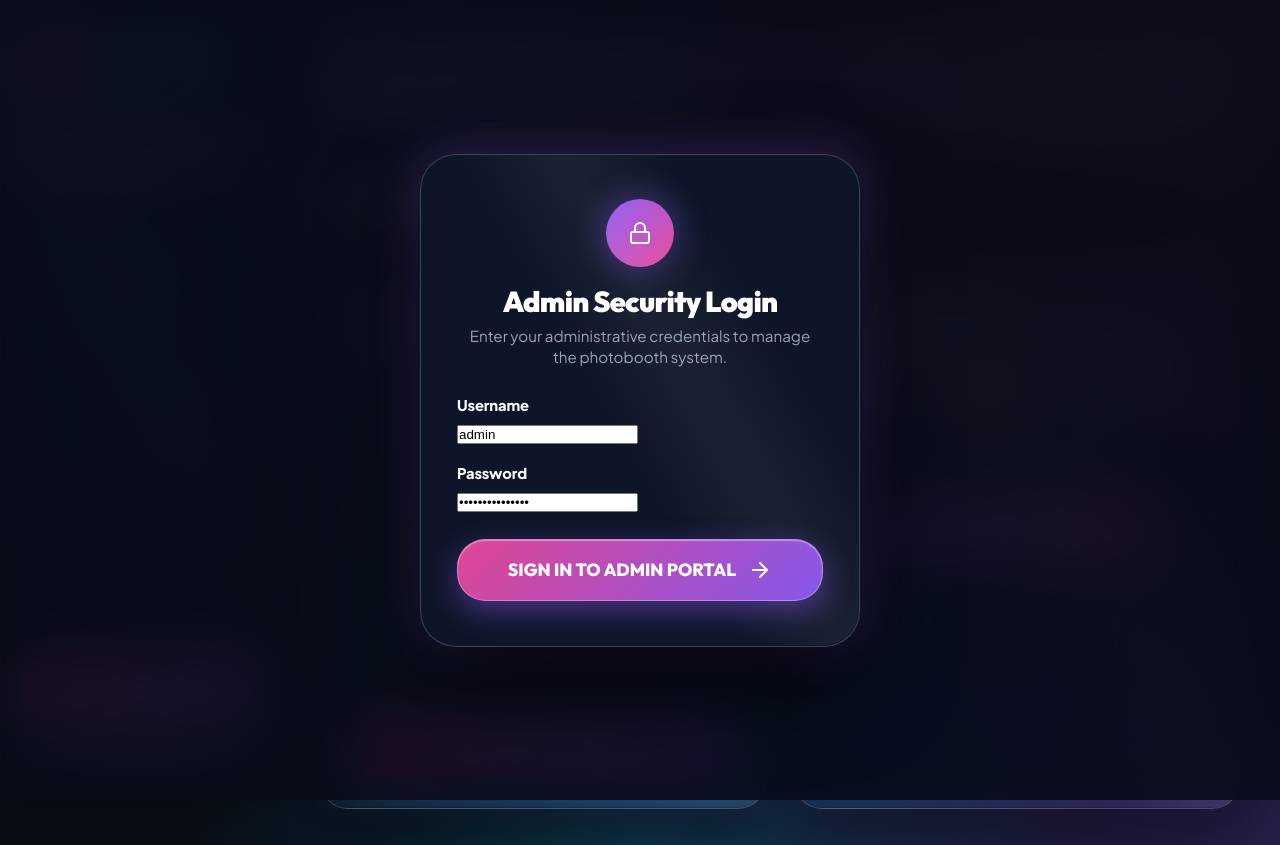
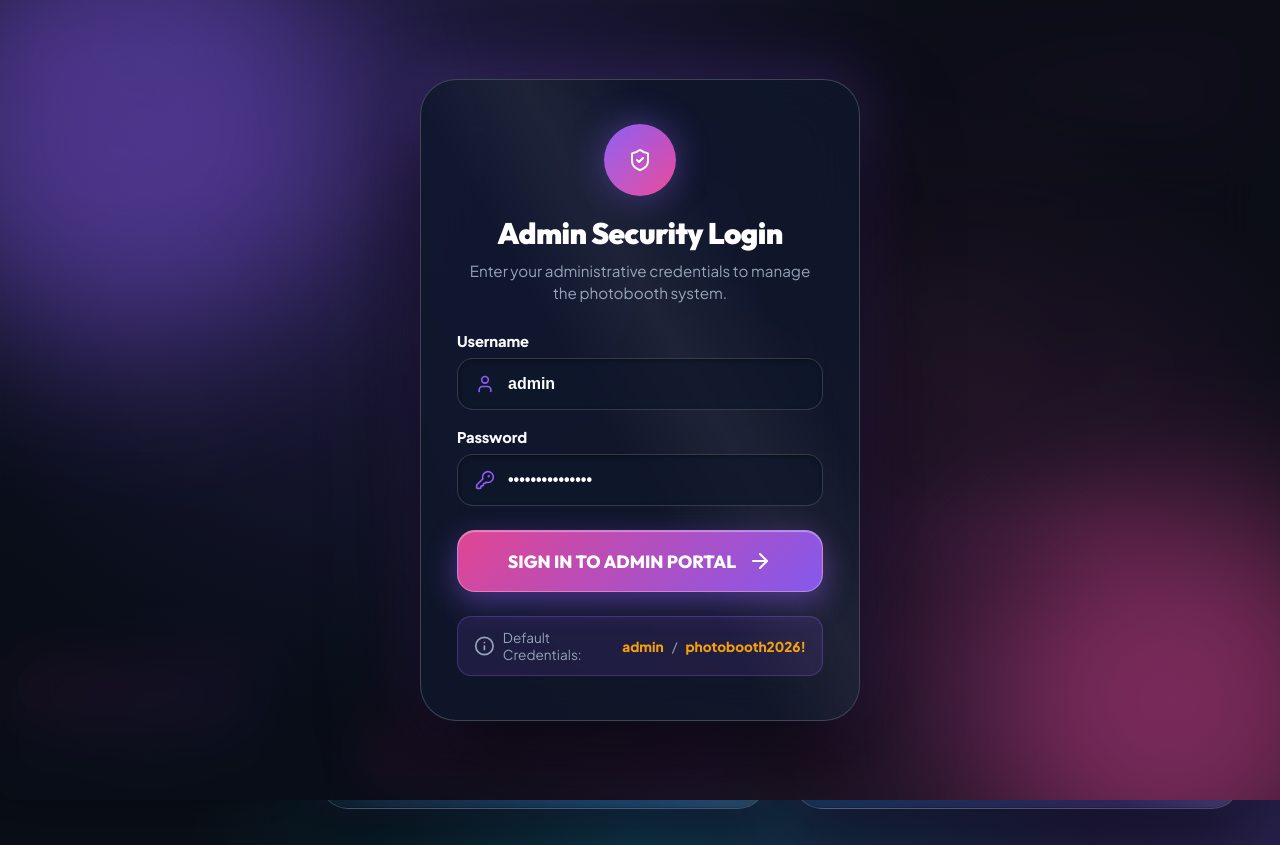
Before and after one commit to Gabs64/photobooth-system, a website: page public/admin/index.html in a window 1280 px wide. Drawn offline with nearby package versions, Linux system fonts and the light colour scheme; no server answers.

Commit message:
Redesign Admin Login screen with Liquid Glass aesthetics, icons, and credentials hint

```diff
--- a/public/admin/admin.css
+++ b/public/admin/admin.css
@@ -397,9 +397,11 @@
 .admin-login-overlay {
   position: fixed;
   top: 0; left: 0; right: 0; bottom: 0;
-  background: rgba(9, 13, 22, 0.92);
-  backdrop-filter: blur(28px) saturate(200%);
-  -webkit-backdrop-filter: blur(28px) saturate(200%);
+  background: radial-gradient(circle at 30% 20%, rgba(139, 92, 246, 0.2), transparent 50%),
+              radial-gradient(circle at 70% 80%, rgba(236, 72, 153, 0.15), transparent 50%),
+              rgba(9, 13, 22, 0.94);
+  backdrop-filter: blur(32px) saturate(200%);
+  -webkit-backdrop-filter: blur(32px) saturate(200%);
   z-index: 10000;
   display: flex;
   align-items: center;
@@ -408,6 +410,7 @@
   opacity: 0;
   pointer-events: none;
   transition: opacity 0.35s ease;
+  overflow: hidden;
 }
 
 .admin-login-overlay.active {
@@ -415,15 +418,43 @@
   pointer-events: auto;
 }
 
+.login-bg-blob {
+  position: absolute;
+  border-radius: 50%;
+  filter: blur(80px);
+  opacity: 0.45;
+  pointer-events: none;
+}
+
+.login-bg-blob.blob-1 {
+  width: 450px;
+  height: 450px;
+  background: var(--color-primary);
+  top: -100px;
+  left: -100px;
+  animation: liquidFloat 8s ease-in-out infinite alternate;
+}
+
+.login-bg-blob.blob-2 {
+  width: 400px;
+  height: 400px;
+  background: var(--color-secondary);
+  bottom: -100px;
+  right: -100px;
+  animation: liquidFloat 10s ease-in-out infinite alternate-reverse;
+}
+
 .admin-login-card {
+  position: relative;
+  z-index: 10;
   max-width: 440px;
   width: 100%;
   padding: 44px 36px;
   border-radius: 36px;
-  background: rgba(15, 23, 42, 0.94);
+  background: rgba(15, 23, 42, 0.88);
   border: 1px solid rgba(255, 255, 255, 0.2);
-  box-shadow: 0 35px 90px rgba(0, 0, 0, 0.8), 0 0 50px rgba(139, 92, 246, 0.35);
-  transform: scale(0.9) translateY(20px);
+  box-shadow: 0 35px 90px rgba(0, 0, 0, 0.85), 0 0 60px rgba(139, 92, 246, 0.3);
+  transform: scale(0.88) translateY(20px);
   transition: transform 0.35s cubic-bezier(0.175, 0.885, 0.32, 1.275);
 }
 
@@ -437,36 +468,82 @@
 }
 
 .login-icon {
-  width: 68px;
-  height: 68px;
+  width: 72px;
+  height: 72px;
   border-radius: 50%;
   background: linear-gradient(135deg, var(--color-primary), var(--color-secondary));
   color: #FFF;
   display: flex;
   align-items: center;
   justify-content: center;
-  margin: 0 auto 16px;
-  font-size: 2.2rem;
+  margin: 0 auto 18px;
+  font-size: 2.3rem;
   box-shadow: 0 0 35px var(--color-primary-glow);
+  animation: pulseGlow 2.5s infinite ease-in-out;
 }
 
 .login-header h2 {
-  font-size: 1.8rem;
+  font-size: 1.85rem;
   font-weight: 900;
   color: #FFFFFF;
-  margin-bottom: 6px;
+  margin-bottom: 8px;
+  letter-spacing: -0.02em;
 }
 
 .login-header p {
   font-size: 0.95rem;
   color: var(--color-text-muted);
-  line-height: 1.4;
+  line-height: 1.45;
 }
 
 .admin-login-form {
   display: flex;
   flex-direction: column;
-  gap: 20px;
+  gap: 18px;
+}
+
+.input-icon-wrapper {
+  position: relative;
+  display: flex;
+  align-items: center;
+  width: 100%;
+}
+
+.input-field-icon {
+  position: absolute;
+  left: 18px;
+  color: var(--color-primary);
+  width: 20px;
+  height: 20px;
+  pointer-events: none;
+  z-index: 5;
+  transition: color 0.25s ease;
+}
+
+.login-input {
+  width: 100%;
+  height: 52px;
+  padding: 0 18px 0 50px;
+  border-radius: 16px;
+  background: rgba(15, 23, 42, 0.65);
+  border: 1px solid rgba(255, 255, 255, 0.15);
+  color: #FFFFFF;
+  font-size: 1rem;
+  font-weight: 600;
+  transition: all 0.25s cubic-bezier(0.4, 0, 0.2, 1);
+  box-shadow: inset 0 2px 4px rgba(0, 0, 0, 0.3);
+}
+
+.login-input:focus {
+  border-color: #8B5CF6;
+  background: rgba(15, 23, 42, 0.85);
+  box-shadow: 0 0 25px rgba(139, 92, 246, 0.4), inset 0 2px 4px rgba(0, 0, 0, 0.2);
+  outline: none;
+}
+
+.login-input:focus + .input-field-icon,
+.input-icon-wrapper:focus-within .input-field-icon {
+  color: var(--color-secondary);
 }
 
 .btn-login-submit {
@@ -474,5 +551,26 @@
   justify-content: center;
   padding: 18px;
   font-size: 1.1rem;
-  margin-top: 8px;
+  font-weight: 800;
+  margin-top: 6px;
+  border-radius: 18px;
 }
+
+.login-credentials-hint {
+  background: rgba(139, 92, 246, 0.12);
+  border: 1px solid rgba(139, 92, 246, 0.3);
+  padding: 12px 16px;
+  border-radius: 14px;
+  font-size: 0.85rem;
+  color: var(--color-text-muted);
+  display: flex;
+  align-items: center;
+  justify-content: center;
+  gap: 8px;
+  margin-top: 6px;
+}
+
+.login-credentials-hint span {
+  color: var(--color-accent-gold);
+  font-weight: 800;
+}
--- a/public/admin/index.html
+++ b/public/admin/index.html
@@ -13,9 +13,12 @@
 
   <!-- Liquid Glass Admin Login Overlay Modal -->
   <div id="admin-login-overlay" class="admin-login-overlay">
+    <div class="login-bg-blob blob-1"></div>
+    <div class="login-bg-blob blob-2"></div>
+
     <div class="admin-login-card glass-panel">
       <div class="login-header">
-        <div class="login-icon"><i data-lucide="lock"></i></div>
+        <div class="login-icon"><i data-lucide="shield-check"></i></div>
         <h2>Admin Security Login</h2>
         <p>Enter your administrative credentials to manage the photobooth system.</p>
       </div>
@@ -24,22 +27,28 @@
         <div class="form-group">
           <label>Username</label>
           <div class="input-icon-wrapper">
-            <input type="text" id="login-username" placeholder="admin" value="admin" required autocomplete="username">
+            <i data-lucide="user" class="input-field-icon"></i>
+            <input type="text" id="login-username" class="login-input" placeholder="admin" value="admin" required autocomplete="username">
           </div>
         </div>
 
         <div class="form-group">
           <label>Password</label>
           <div class="input-icon-wrapper">
-            <input type="password" id="login-password" placeholder="••••••••••••" value="photobooth2026!" required autocomplete="current-password">
+            <i data-lucide="key-round" class="input-field-icon"></i>
+            <input type="password" id="login-password" class="login-input" placeholder="••••••••••••" value="photobooth2026!" required autocomplete="current-password">
           </div>
         </div>
 
-        <div id="login-error-badge" class="badge badge-danger login-error-badge" style="display:none; margin-bottom: 12px; text-align: center;"></div>
+        <div id="login-error-badge" class="badge badge-danger login-error-badge" style="display:none; text-align: center;"></div>
 
         <button type="submit" id="btn-login-submit" class="btn-primary btn-large btn-login-submit">
           SIGN IN TO ADMIN PORTAL <i data-lucide="arrow-right"></i>
         </button>
+
+        <div class="login-credentials-hint">
+          <i data-lucide="info"></i> Default Credentials: <span>admin</span> / <span>photobooth2026!</span>
+        </div>
       </form>
     </div>
   </div>
```
